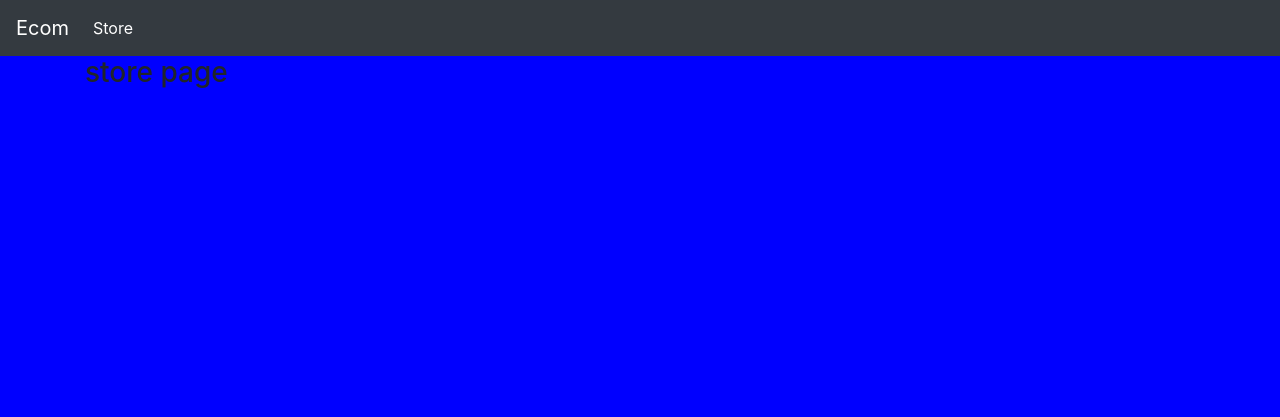
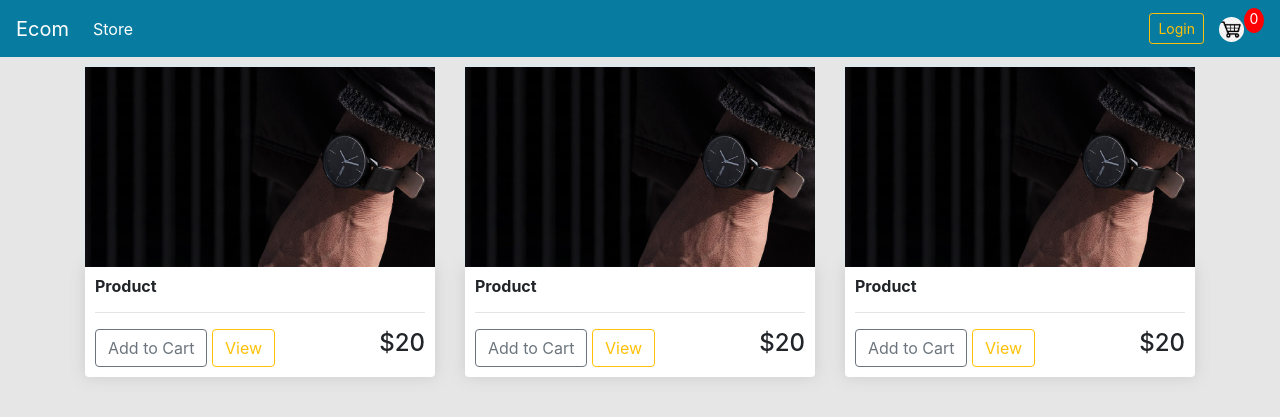
Before and after one commit to kaybrian/DjangoEcom, a Django app: page / in a window 1280 px wide. Shown: the top 417 px of the page. Run offline with Django 3.2, Linux system fonts and the light colour scheme; some libraries are stand-ins or nearby versions.

```diff
--- a/static/css/main.css
+++ b/static/css/main.css
@@ -1,3 +1,42 @@
 body{
-    background-color: blue;
+    background-color: hsl(0,0%,90%);
 }
+
+.bg-dark{
+  background-color: rgb(8, 124, 160) !important;
+}
+.row{
+    margin-top: 10px;
+}
+.box-element{
+    box-shadow:hsl(0, 0%, 80%) 0 0 16px;
+    background-color: #ffffff;
+    border-radius: 4px;
+    padding: 10px;
+}
+.product{
+    border-radius: 0 0 4px 4px;
+}
+.thumbnail{
+    width: 100%;
+    height: 200px;
+    box-shadow: -1px -3px 5px -1px rgb(218, 235, 240);
+}
+
+#cart-icon{
+    width: 25px;
+    display: inline-block;
+    margin-left: 15px;
+    border-radius: 50%;
+}
+
+#cart-total{
+    display: block;
+    text-align: center;
+    color: white;
+    background-color: red;
+    width: 20px;
+    height: 25px;
+    border-radius: 50%;
+    font-size: 14px;
+}
--- a/store/templates/store/main.html
+++ b/store/templates/store/main.html
@@ -14,8 +14,8 @@
 <body>
 
 
-    <nav class="navbar navbar-expand-lg navbar-dark bg-dark  ">
-        <a class="navbar-brand" href="#">Ecom</a>
+    <nav class="navbar navbar-expand-lg navbar-dark bg-dark" id="nav-color">
+        <a class="navbar-brand" href="{% url 'store:store' %}">Ecom</a>
         <button class="navbar-toggler" type="button" data-toggle="collapse" data-target="#navbarSupportedContent"
             aria-controls="navbarSupportedContent" aria-expanded="false" aria-label="Toggle navigation">
             <span class="navbar-toggler-icon"></span>
@@ -24,10 +24,18 @@
         <div class="collapse navbar-collapse" id="navbarSupportedContent">
             <ul class="navbar-nav mr-auto">
                 <li class="nav-item active">
-                    <a class="nav-link" href="{% url 'store:index' %}">Store <span class="sr-only">(current)</span> </a>
+                    <a class="nav-link" href="{% url 'store:store' %}">Store <span class="sr-only">(current)</span> </a>
                 </li>
+            </ul>
 
-            </ul>
+            <div class="form-inline my-3 my-lg-0">
+                 <a href="#" class="btn btn-sm btn-outline-warning">Login</a>
+                 <a href="{% url 'store:cart' %}">
+                     <img id="cart-icon" src="{% static 'images/cart.jpg' %}" class="img-fulid" alt="">
+                 </a>
+                 <p id="cart-total" >0</p>
+            </div>
+
         </div>
     </nav>
 
--- a/store/templates/store/store.html
+++ b/store/templates/store/store.html
@@ -4,5 +4,38 @@
 
 
 {% block otherContent %}
-<h3>store page</h3>
+<div class="row">
+    <div class="col-lg-4">
+        <img class="thumbnail" src="{% static 'images/watch1.png' %}" alt="" srcset="">
+        <div class="box-element product">
+            <h6><strong>Product</strong></h6>
+            <hr>
+            <button class="btn btn-outline-secondary add-btn">Add to Cart</button>
+            <a class="btn btn-outline-warning" href="#">View</a>
+            <h4 style="display: inline-block;float:right">$20</h4>
+        </div>
+    </div>
+
+    <div class="col-lg-4">
+        <img class="thumbnail" src="{% static 'images/watch1.png' %}" alt="" srcset="">
+        <div class="box-element product">
+            <h6><strong>Product</strong></h6>
+            <hr>
+            <button class="btn btn-outline-secondary add-btn">Add to Cart</button>
+            <a class="btn  btn-outline-warning" href="#">View</a>
+            <h4 style="display: inline-block;float:right">$20</h4>
+        </div>
+    </div>
+
+    <div class="col-lg-4">
+        <img class="thumbnail" src="{% static 'images/watch1.png' %}" alt="" srcset="">
+        <div class="box-element product">
+            <h6><strong>Product</strong></h6>
+            <hr>
+            <button class="btn btn-outline-secondary add-btn">Add to Cart</button>
+            <a class="btn  btn-outline-warning" href="#">View</a>
+            <h4 style="display: inline-block;float:right">$20</h4>
+        </div>
+    </div>
+</div>
 {% endblock otherContent %}
--- a/store/urls.py
+++ b/store/urls.py
@@ -6,7 +6,7 @@ app_name = 'store'
 
 urlpatterns = [
     path("",views.store,name='store'),
-    path("chart/",views.chart,name='chart'),
+    path("cart/",views.chart,name='cart'),
     path("checkout",views.checkout,name='checkout'),
 
 ]
```
Also changed, not shown: store/templates/store/chart.html (+30 -1 lines), static/images/cart2.jpg (added), static/images/down.svg (added), static/images/up.svg (added), static/images/watch1.png (added).
